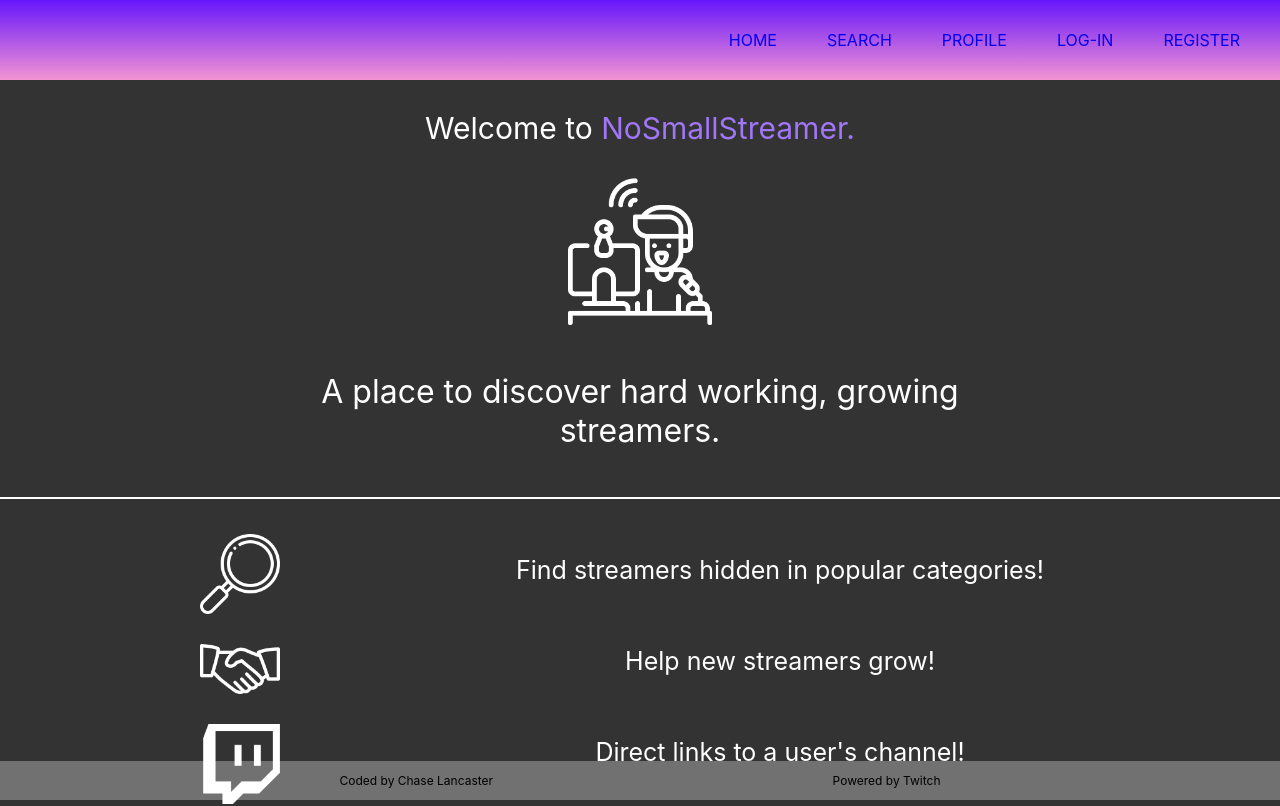
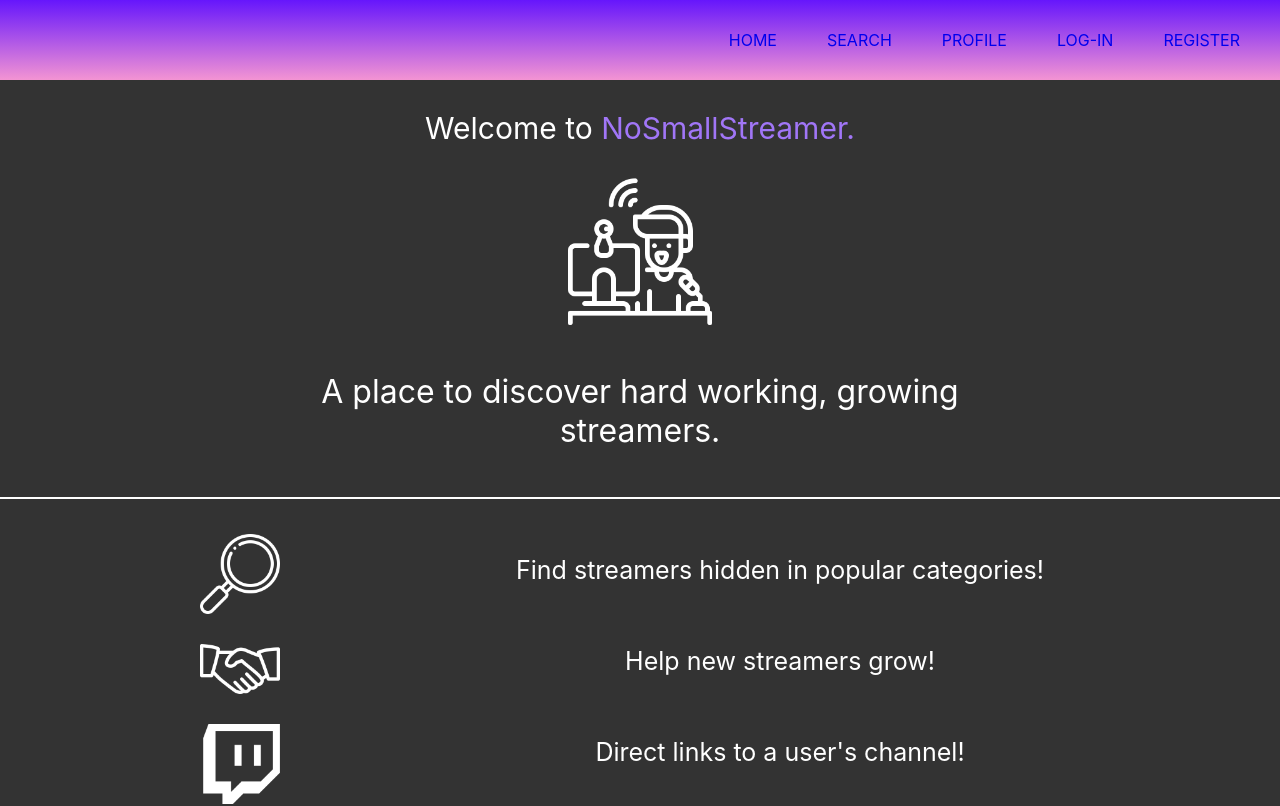
Before and after one commit to chaselancaster/nosmallstreamer-frontend, a React (Create React App) app: page / in a window 1280 px wide. Shown: the top 806 px of the page. Built offline with nearby package versions, Linux system fonts and the light colour scheme; some icons are missing.

Commit message:
add a min-height to App.js to allow footer to remain at bottom regardless of size. Not exactly perfect with the StreamsList, but looking into it now

```diff
--- a/src/App.css
+++ b/src/App.css
@@ -2,6 +2,11 @@ body {
   background-color: #333333;
   margin: 0;
   padding: 0;
+}
+
+.App {
+  position: relative;
+  min-height: 100vh;
 }
 
 .button {
--- a/src/Component/Footer/Footer.css
+++ b/src/Component/Footer/Footer.css
@@ -5,6 +5,7 @@ footer {
   position: absolute;
   bottom: 0;
   width: 100%;
+  /* height: 40px; */
 }
 
 footer p {
--- a/src/Component/StreamsList/StreamsList.js
+++ b/src/Component/StreamsList/StreamsList.js
@@ -11,13 +11,8 @@ class StreamsList extends Component {
 
     imageHandler = string => {
         let array = string.split("{");
-        if (this.state.windowWidth >= 2560) {
-            array[1] = '500x'
-            array[2] = '300.jpg'
-        } else {
-            array[1] = this.state.width;
-            array[2] = this.state.height;
-        }
+        array[1] = this.state.width;
+        array[2] = this.state.height;
         let src = array.join("");
         return src;
       };
```
Also changed, not shown: 1 other file (tests, documents, lock files or other folders).
